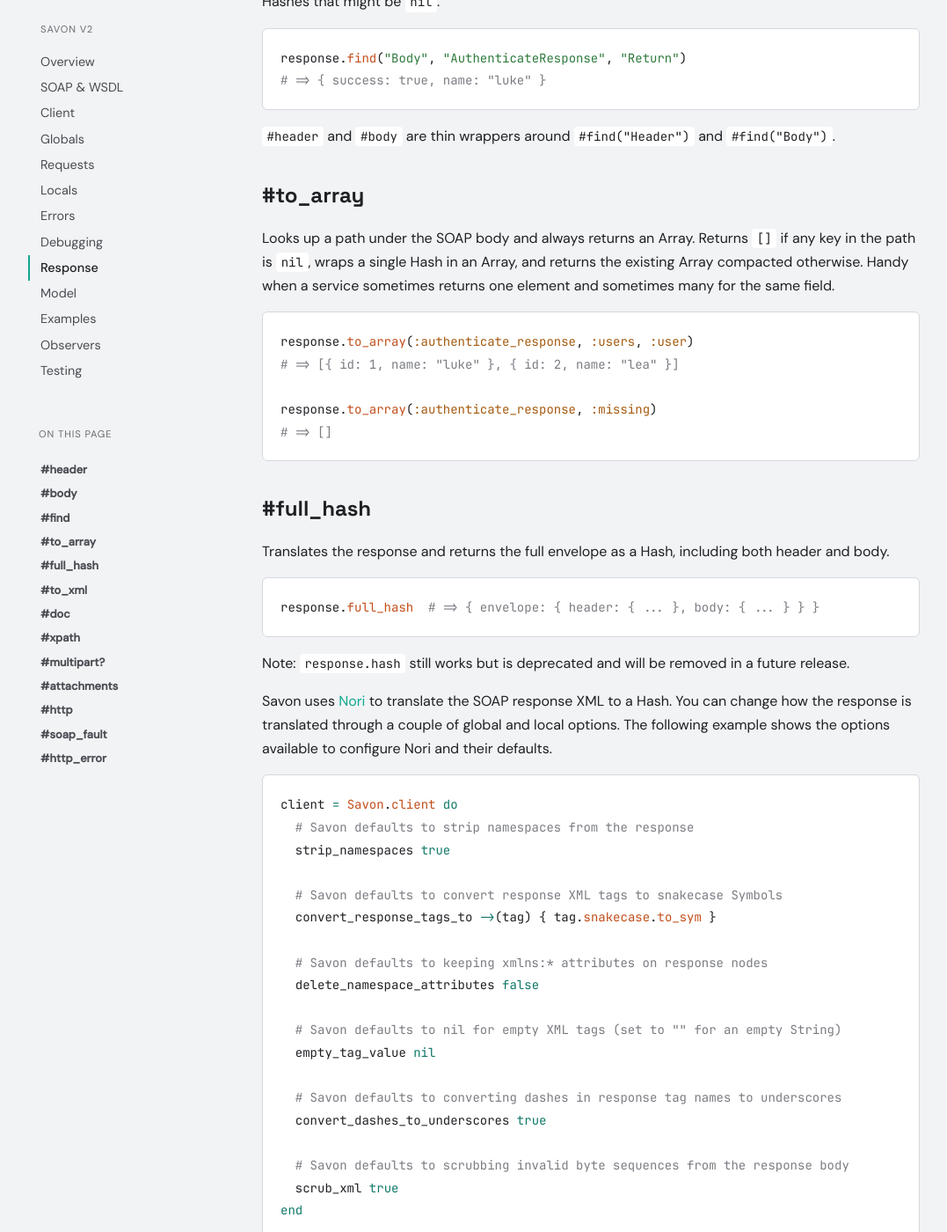
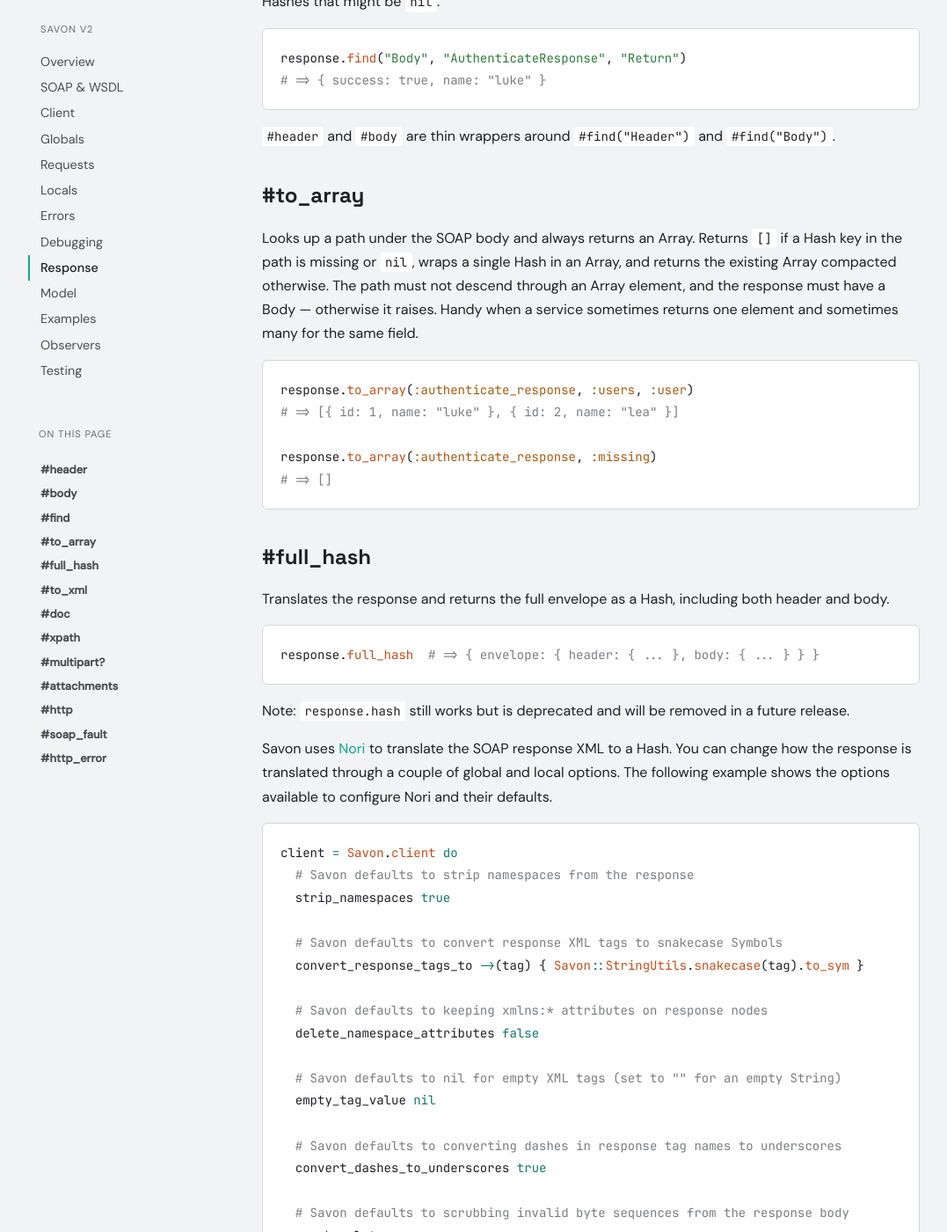
Before and after one commit to savonrb/savonrb.github.io, a Jekyll site: the page built from version2/response.md, in a window 1280 px wide and 1400 px high, scrolled down 924 px. Shown: the whole window at 88% size, without its empty margins (94-1171 px from the left). Built offline with Jekyll 4.4.1, drawn with Linux system fonts in a browser that asks for light colours; some of the changed text lies outside the part shown.

````diff
--- a/version2/response.md
+++ b/version2/response.md
@@ -48,10 +48,11 @@ response.find("Body", "AuthenticateResponse", "Return")
 
 ## #to_array
 
-Looks up a path under the SOAP body and always returns an Array. Returns `[]` if any key in the
-path is `nil`, wraps a single Hash in an Array, and returns the existing Array compacted
-otherwise. Handy when a service sometimes returns one element and sometimes many for the same
-field.
+Looks up a path under the SOAP body and always returns an Array. Returns `[]` if a Hash key in
+the path is missing or `nil`, wraps a single Hash in an Array, and returns the existing Array
+compacted otherwise. The path must not descend through an Array element, and the response must
+have a Body — otherwise it raises. Handy when a service sometimes returns one element and
+sometimes many for the same field.
 
 ``` ruby
 response.to_array(:authenticate_response, :users, :user)
@@ -81,7 +82,7 @@ client = Savon.client do
   strip_namespaces true
 
   # Savon defaults to convert response XML tags to snakecase Symbols
-  convert_response_tags_to ->(tag) { tag.snakecase.to_sym }
+  convert_response_tags_to ->(tag) { Savon::StringUtils.snakecase(tag).to_sym }
 
   # Savon defaults to keeping xmlns:* attributes on response nodes
   delete_namespace_attributes false
````
Also changed, not shown: other parts of version2/response.md (+1 -1 lines), version2/errors.md (+1 -1 lines), version2/globals.md (+6 -8 lines), version2/locals.md (+9 -3 lines), version2/observers.md (+1 -1 lines), version2/requests.md (+1 -1 lines).
